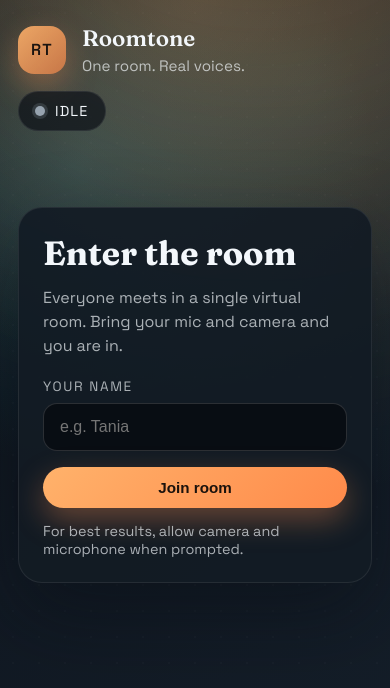
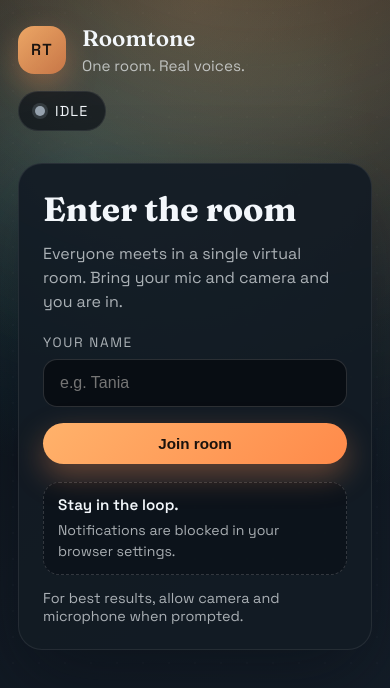
Before and after one commit to jonnyzzz/roomtone, a React (Vite) app: page / in a window 390 px wide. Shown: the top 688 px of the page. Built offline with nearby package versions, Linux system fonts and the light colour scheme.

Commit message:
feat: add browser notifications for joins

```diff
--- a/src/App.tsx
+++ b/src/App.tsx
@@ -10,6 +10,8 @@ type SignalPayload = {
   candidate?: RTCIceCandidateInit;
 };
 
+type NotificationState = NotificationPermission | "unsupported";
+
 type ServerMessage =
   | { type: "welcome"; id: string; participants: Participant[] }
   | { type: "peer-joined"; peer: Participant }
@@ -19,6 +21,36 @@ type ServerMessage =
 
 function isLocalhost(hostname: string) {
   return hostname === "localhost" || hostname === "127.0.0.1" || hostname === "::1";
+}
+
+function NotificationPrompt({
+  permission,
+  onRequest
+}: {
+  permission: NotificationState;
+  onRequest: () => void;
+}) {
+  if (permission === "unsupported" || permission === "granted") {
+    return null;
+  }
+
+  return (
+    <div className="notify">
+      <div>
+        <strong>Stay in the loop.</strong>
+        <p>
+          {permission === "denied"
+            ? "Notifications are blocked in your browser settings."
+            : "Enable notifications to hear when someone joins the room."}
+        </p>
+      </div>
+      {permission === "default" ? (
+        <button className="btn btn--ghost" onClick={onRequest}>
+          Enable notifications
+        </button>
+      ) : null}
+    </div>
+  );
 }
 
 function VideoTile({
@@ -77,6 +109,8 @@ export default function App() {
   const [localStream, setLocalStream] = useState<MediaStream | null>(null);
   const [micMuted, setMicMuted] = useState(false);
   const [cameraOff, setCameraOff] = useState(false);
+  const [notificationPermission, setNotificationPermission] =
+    useState<NotificationState>("default");
 
   const wsRef = useRef<WebSocket | null>(null);
   const manualCloseRef = useRef(false);
@@ -86,6 +120,14 @@ export default function App() {
   const localStreamRef = useRef<MediaStream | null>(null);
 
   const participantCount = joined ? participants.length + 1 : 0;
+
+  useEffect(() => {
+    if (!("Notification" in window)) {
+      setNotificationPermission("unsupported");
+      return;
+    }
+    setNotificationPermission(Notification.permission);
+  }, []);
 
   const clearConnections = useCallback(() => {
     for (const pc of peerConnectionsRef.current.values()) {
@@ -124,6 +166,48 @@ export default function App() {
         data
       })
     );
+  }, []);
+
+  const requestNotifications = useCallback(async () => {
+    if (!("Notification" in window)) {
+      setNotificationPermission("unsupported");
+      return;
+    }
+
+    if (
+      window.location.protocol !== "https:" &&
+      !isLocalhost(window.location.hostname)
+    ) {
+      setError("Notifications require HTTPS.");
+      return;
+    }
+
+    try {
+      const result = await Notification.requestPermission();
+      setNotificationPermission(result);
+      if (result === "denied") {
+        setError("Notifications are blocked in your browser settings.");
+      }
+    } catch {
+      setError("Unable to enable notifications.");
+    }
+  }, []);
+
+  const notifyPeerJoined = useCallback((peer: Participant) => {
+    if (!("Notification" in window)) {
+      return;
+    }
+    if (Notification.permission !== "granted") {
+      return;
+    }
+    try {
+      new Notification("Roomtone", {
+        body: `${peer.name} joined the room.`,
+        tag: `peer-${peer.id}`
+      });
+    } catch {
+      // Ignore notification failures.
+    }
   }, []);
 
   const ensurePeerConnection = useCallback(
@@ -216,6 +300,7 @@ export default function App() {
     async (peer: Participant) => {
       try {
         setParticipants((prev) => [...prev, peer]);
+        notifyPeerJoined(peer);
         const pc = ensurePeerConnection(peer.id);
         const offer = await pc.createOffer();
         await pc.setLocalDescription(offer);
@@ -226,7 +311,7 @@ export default function App() {
         setError("Unable to connect to a peer.");
       }
     },
-    [ensurePeerConnection, sendSignal, setError]
+    [ensurePeerConnection, notifyPeerJoined, sendSignal, setError]
   );
 
   const handlePeerLeft = useCallback((peerId: string) => {
@@ -453,6 +538,10 @@ export default function App() {
             >
               {status === "connecting" ? "Joining..." : "Join room"}
             </button>
+            <NotificationPrompt
+              permission={notificationPermission}
+              onRequest={requestNotifications}
+            />
             <div className="join__hint">
               For best results, allow camera and microphone when prompted.
             </div>
@@ -480,6 +569,10 @@ export default function App() {
               </button>
             </div>
           </div>
+          <NotificationPrompt
+            permission={notificationPermission}
+            onRequest={requestNotifications}
+          />
           <div className="video-grid">
             <VideoTile
               stream={localStream ?? undefined}
--- a/src/styles.css
+++ b/src/styles.css
@@ -210,6 +210,29 @@ body::before {
   color: var(--text-muted);
 }
 
+.notify {
+  margin-top: 18px;
+  padding: 12px 14px;
+  display: flex;
+  align-items: center;
+  justify-content: space-between;
+  gap: 12px;
+  border-radius: 16px;
+  border: 1px dashed rgba(255, 255, 255, 0.16);
+  background: rgba(11, 16, 22, 0.6);
+}
+
+.notify strong {
+  display: block;
+  font-size: 0.95rem;
+}
+
+.notify p {
+  margin: 6px 0 0;
+  color: var(--text-muted);
+  font-size: 0.88rem;
+}
+
 .btn {
   display: inline-flex;
   align-items: center;
@@ -393,4 +416,9 @@ body::before {
   .controls .btn {
     flex: 1 1 120px;
   }
+
+  .notify {
+    flex-direction: column;
+    align-items: flex-start;
+  }
 }
```
